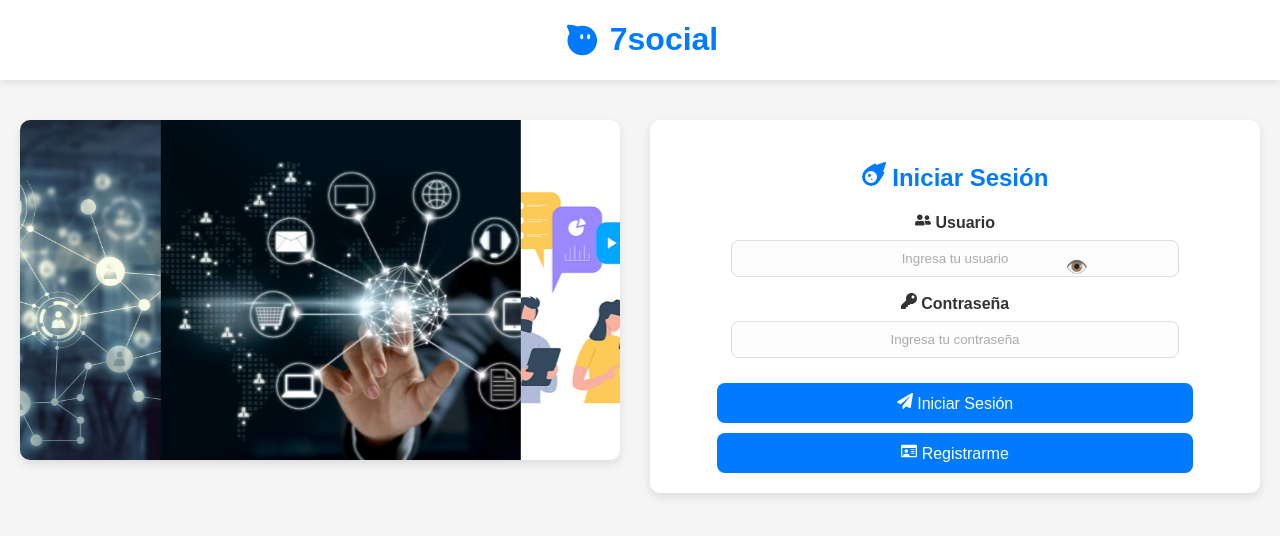
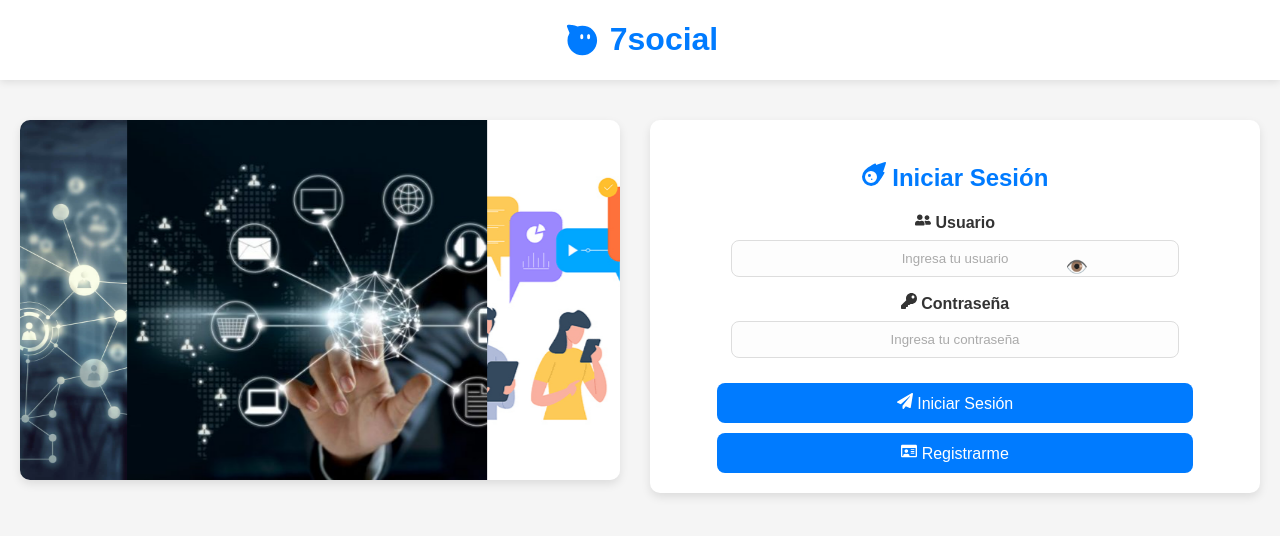
Before and after one commit to Aguiar623/7social, a React (Vite) app in the folder 7SOCIAL-FRONTED/: page / in a window 1280 px wide. Shown: the top 536 px of the page. Built offline with nearby package versions, Linux system fonts and the light colour scheme.

Commit message:
responsive2

```diff
--- a/7SOCIAL-FRONTED/src/pages/Home.css
+++ b/7SOCIAL-FRONTED/src/pages/Home.css
@@ -56,12 +56,12 @@ html, body {
 .carousel-track {
   display: flex;
   width: calc(200%);
-  animation: scroll 15s infinite linear;
+  animation: scroll 13s infinite linear;
 }
 
 .carousel-image {
   width: 30%;
-  height: 340px;
+  height: 360px;
   object-fit: cover;
   flex-shrink: 0;
 }
```
